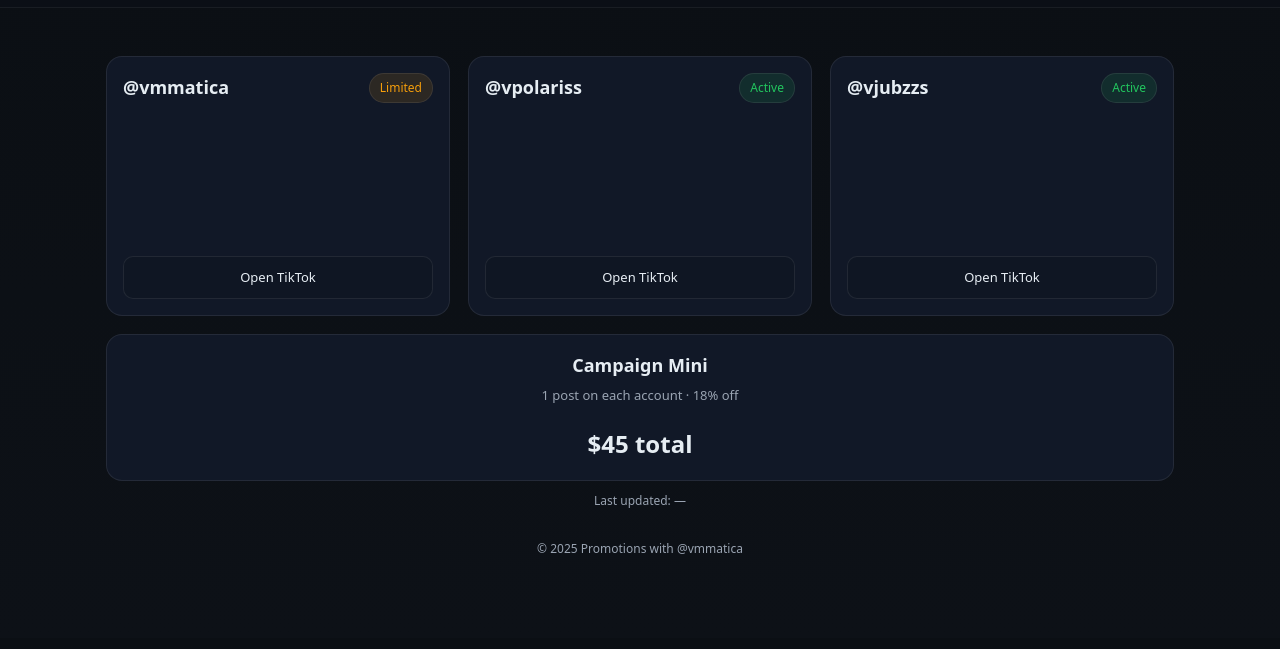
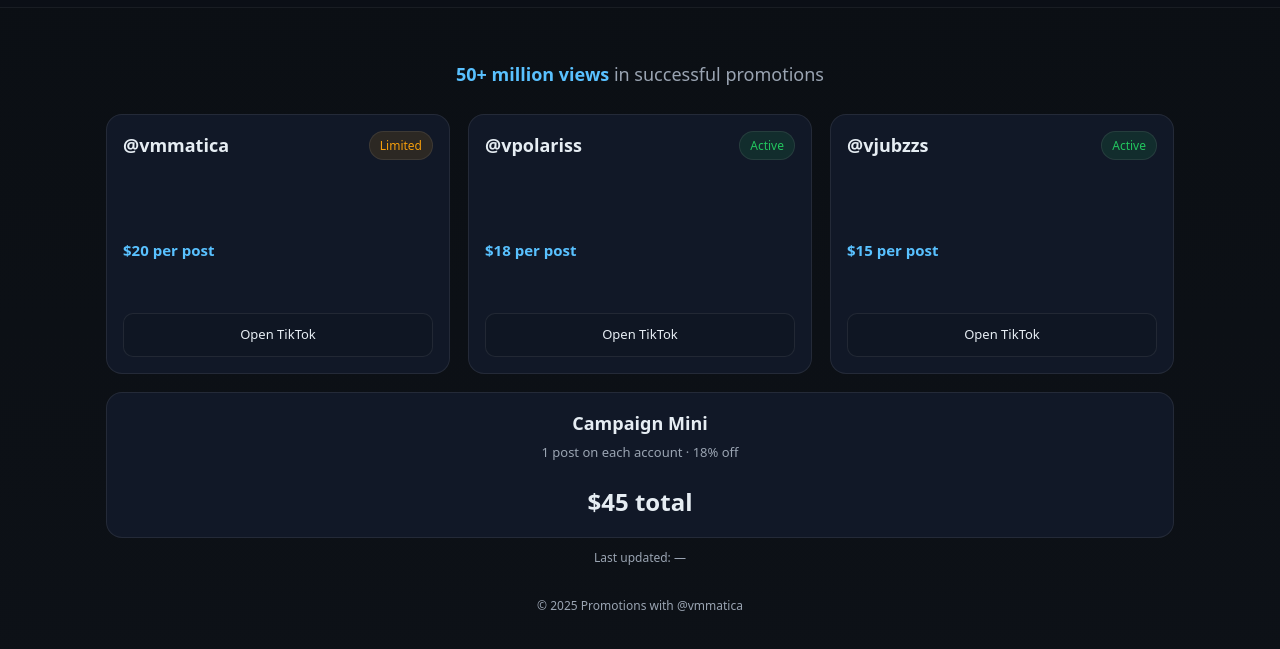
Before and after one commit to Baconartist/Baconartist.github.io, a plain HTML site: page index.html in a window 1280 px wide. Shown: the part 49-698 px from the top of the page. Drawn offline with Linux system fonts and the light colour scheme; no server answers.

Commit message:
Update index.html

```diff
--- a/index.html
+++ b/index.html
@@ -24,6 +24,8 @@
     .brand h1{font-size:16px;margin:0;letter-spacing:.2px}
     .email{font-size:13px;color:var(--muted)}
     .email:hover{color:var(--text)}
+    .headline{margin-top:28px;text-align:center;font-size:18px;color:var(--muted);}
+    .headline strong{color:var(--accent);font-weight:600;}
     .grid{display:grid;grid-template-columns:repeat(3,minmax(260px,1fr));gap:18px;margin-top:24px;align-items:stretch}
     @media (max-width:900px){.grid{grid-template-columns:repeat(2,minmax(240px,1fr))}}
     @media (max-width:560px){.grid{grid-template-columns:1fr}}
@@ -39,6 +41,7 @@
     .stat{margin-top:10px;opacity:0;transition:opacity .4s ease}
     .stat.loaded{opacity:1}
     .stat b{display:block;font-size:20px}
+    .price-tag{margin-top:8px;font-weight:600;font-size:15px;color:var(--accent)}
     .btn{display:inline-block;margin-top:auto;padding:10px 12px;border-radius:10px;
       border:1px solid rgba(255,255,255,.08);background:#0f1623;font-size:13px;text-align:center}
     .btn:hover{border-color:var(--accent)}
@@ -57,25 +60,27 @@
   </div>
 
   <div class="wrap">
+    <div class="headline"><strong>50+ million views</strong> in successful promotions</div>
+
     <div class="grid">
       <article class="card">
         <div class="row"><div class="handle">@vmmatica</div><div class="pill limited">Limited</div></div>
         <div class="stat"><b id="followers-vmmatica">—</b><span class="muted">Followers</span></div>
-        <div class="stat"><b>$20</b><span class="muted">Rate / post</span></div>
+        <div class="price-tag">$20 per post</div>
         <a class="btn" href="https://www.tiktok.com/@vmmatica" target="_blank">Open TikTok</a>
       </article>
 
       <article class="card">
         <div class="row"><div class="handle">@vpolariss</div><div class="pill active">Active</div></div>
         <div class="stat"><b id="followers-vpolariss">—</b><span class="muted">Followers</span></div>
-        <div class="stat"><b>$18</b><span class="muted">Rate / post</span></div>
+        <div class="price-tag">$18 per post</div>
         <a class="btn" href="https://www.tiktok.com/@vpolariss" target="_blank">Open TikTok</a>
       </article>
 
       <article class="card">
         <div class="row"><div class="handle">@vjubzzs</div><div class="pill active">Active</div></div>
         <div class="stat"><b id="followers-vjubzzs">—</b><span class="muted">Followers</span></div>
-        <div class="stat"><b>$15</b><span class="muted">Rate / post</span></div>
+        <div class="price-tag">$15 per post</div>
         <a class="btn" href="https://www.tiktok.com/@vjubzzs" target="_blank">Open TikTok</a>
       </article>
 
@@ -106,7 +111,7 @@
 
     function parseCSV(text) {
       const rows = text.trim().split(/\r?\n/);
-      rows.shift(); // remove header row
+      rows.shift();
       const data = {};
       for (const row of rows) {
         const [handle, followers] = row.split(',');
```
